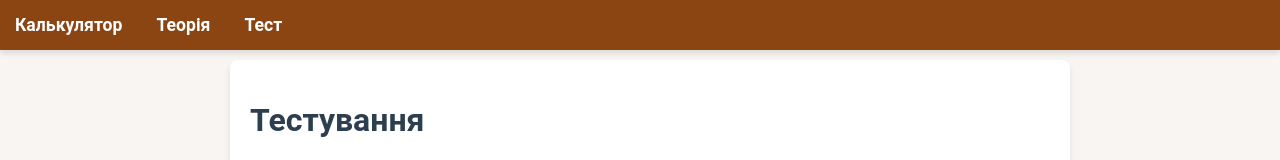
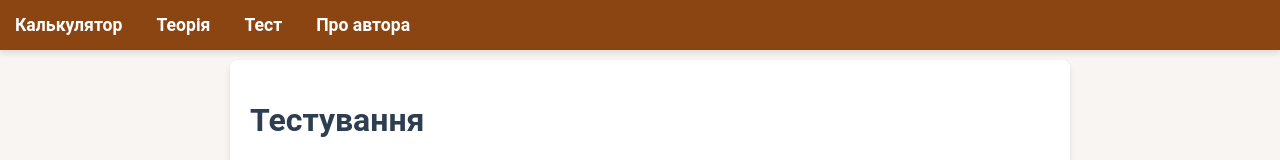
Before and after one commit to ekzvor/function-calculator, a plain HTML site: page test.html in a window 1280 px wide. Shown: the top 160 px of the page. Drawn offline with nearby package versions, Linux system fonts and the light colour scheme.

Commit message:
Update test.html

```diff
--- a/test.html
+++ b/test.html
@@ -54,6 +54,7 @@
         <a href="index.html">Калькулятор</a>
         <a href="theory.html">Теорія</a>
         <a href="test.html">Тест</a>
+        <a href="about.html">Про автора</a>
     </nav>
 
     <div class="test-container">
```
